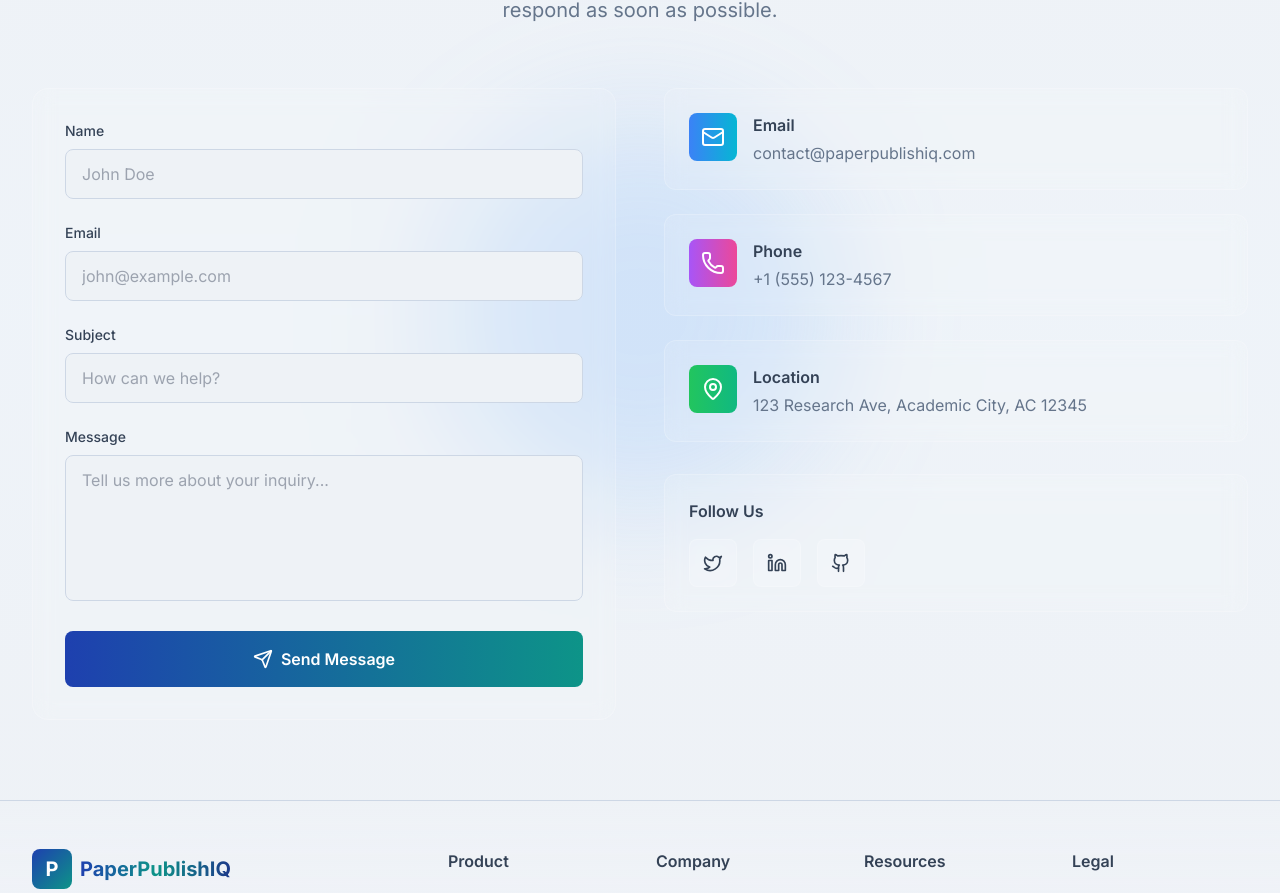
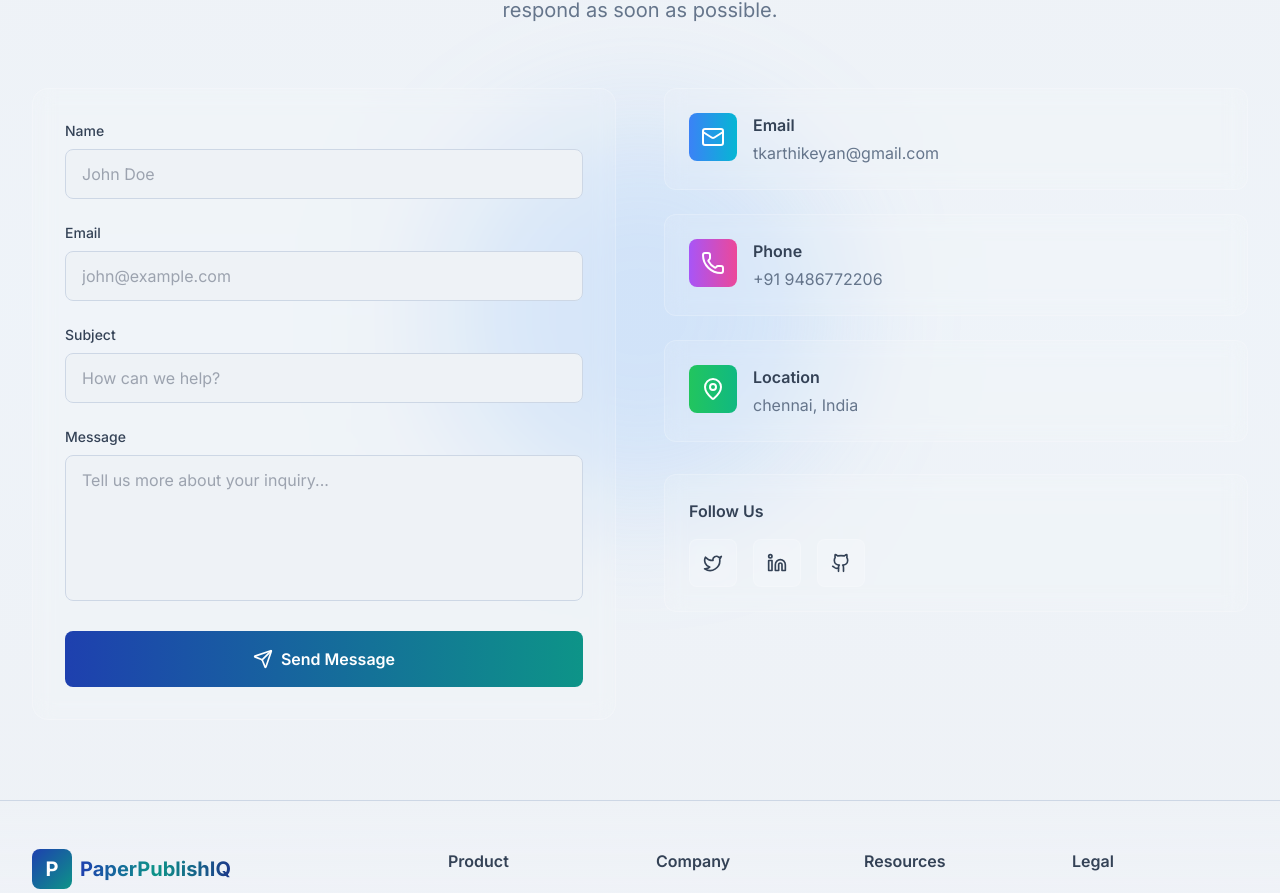
Before and after one commit to carthworks/paperpublishIQ, a Next.js app: page / in a window 1280 px wide. Shown: the part 10050-10943 px from the top of the page. Built offline with nearby package versions, Linux system fonts and the light colour scheme.

Commit message:
logo modified 2

```diff
--- a/components/ContactSection.tsx
+++ b/components/ContactSection.tsx
@@ -195,19 +195,19 @@ export default function ContactSection() {
                                 {
                                     icon: Mail,
                                     title: "Email",
-                                    content: "contact@paperpublishiq.com",
+                                    content: "tkarthikeyan@gmail.com",
                                     color: "from-blue-500 to-cyan-500",
                                 },
                                 {
                                     icon: Phone,
                                     title: "Phone",
-                                    content: "+1 (555) 123-4567",
+                                    content: "+91 9486772206",
                                     color: "from-purple-500 to-pink-500",
                                 },
                                 {
                                     icon: MapPin,
                                     title: "Location",
-                                    content: "123 Research Ave, Academic City, AC 12345",
+                                    content: "chennai, India",
                                     color: "from-green-500 to-emerald-500",
                                 },
                             ].map((item, index) => {
@@ -242,9 +242,9 @@ export default function ContactSection() {
                             <h3 className="font-semibold mb-4">Follow Us</h3>
                             <div className="flex space-x-4">
                                 {[
-                                    { icon: Twitter, href: "#", color: "hover:text-blue-400" },
-                                    { icon: Linkedin, href: "#", color: "hover:text-blue-600" },
-                                    { icon: Github, href: "#", color: "hover:text-gray-700 dark:hover:text-gray-300" },
+                                    { icon: Twitter, href: "https://x.com/carthworks", color: "hover:text-blue-400" },
+                                    { icon: Linkedin, href: "https://www.linkedin.com/in/carthworks/", color: "hover:text-blue-600" },
+                                    { icon: Github, href: "https://github.com/carthworks", color: "hover:text-gray-700 dark:hover:text-gray-300" },
                                 ].map((social, index) => {
                                     const Icon = social.icon;
                                     return (
```
